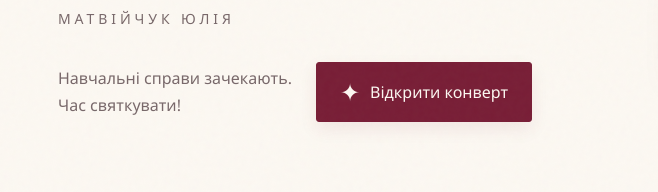
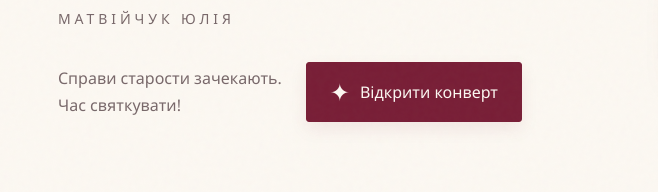
Before and after one commit to kristoferUA/happy-b, a plain HTML site: page julia-birthday/dist/index.html in a window 1280 px wide. Shown: the part 601-793 px from the top of the page, 0-658 px from the left. Drawn offline with Linux system fonts and the light colour scheme; grey boxes are pictures that could not be loaded.

Commit message:
Update birthday message text in index.html

```diff
--- a/julia-birthday/dist/index.html
+++ b/julia-birthday/dist/index.html
@@ -25,7 +25,7 @@
         <h1 id="birthdayTitle" class="entrance delay-one"><span class="greeting">З днем<br>народження,</span><em>Юліє!</em></h1>
         <p class="full-name entrance delay-two">Матвійчук Юлія</p>
         <div class="hero-bottom entrance delay-three">
-          <p>Навчальні справи зачекають.<br>Час святкувати!</p>
+          <p>Cправи старости зачекають.<br>Час святкувати!</p>
           <a class="primary-button" href="#little-magic" aria-label="Перейти до конверта та торта"><span aria-hidden="true">✦</span> Відкрити конверт</a>
         </div>
       </div>
```
